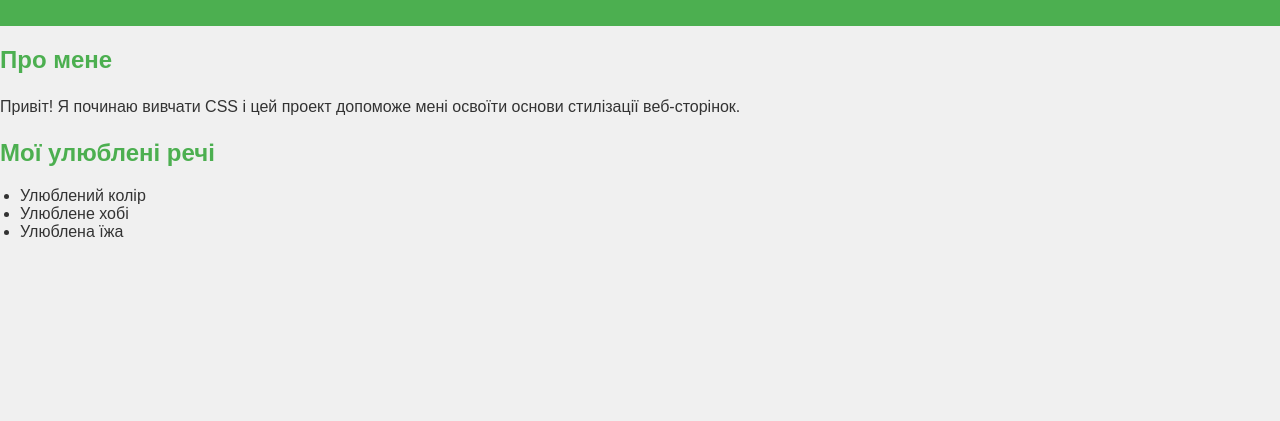
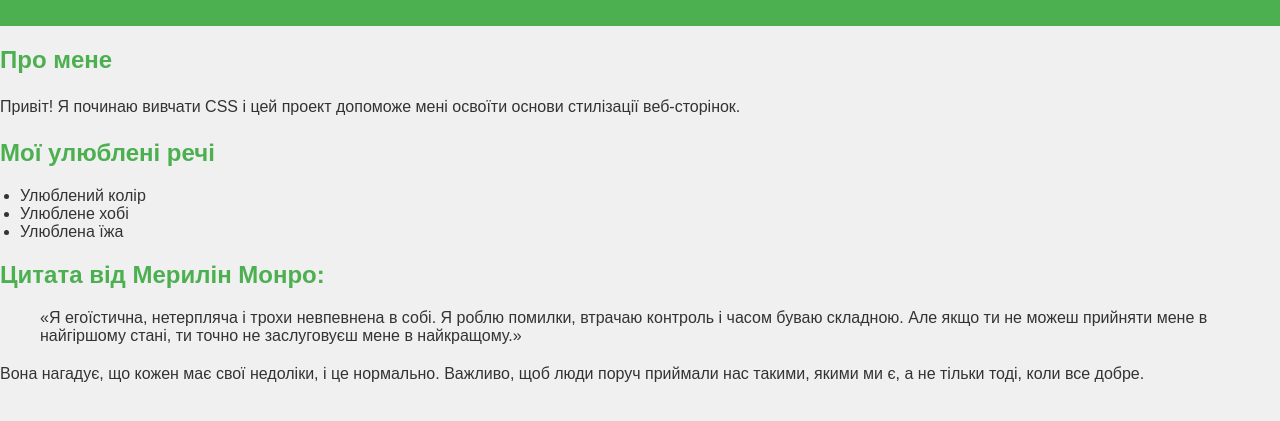
Before and after one commit to anastasiamalyka/It-21-MA-Web-technology, a plain HTML site: page Lab2/index.html in a window 1280 px wide. Shown: the part 113-534 px from the top of the page. Drawn offline with Linux system fonts and the light colour scheme.

Commit message:
Add quote section with Marilyn Monroe's quote
Added a new section with a quote from Marilyn Monroe and a related paragraph.

```diff
--- a/Lab2/index.html
+++ b/Lab2/index.html
@@ -4,7 +4,6 @@
   <meta charset="UTF-8">
   <meta name="viewport" content="width=device-width, initial-scale=1.0">
   <title>Лабораторна робота 2: Основи CSS</title>
-  <!-- Підключення зовнішнього CSS-файлу -->
   <link rel="stylesheet" href="styles.css">
 </head>
 <body>
@@ -24,6 +23,11 @@
         <li>Улюблена їжа</li>
       </ul>
     </section>
+    <section>
+      <h2>Цитата від Мерилін Монро:</h2>
+      <blockquote>«Я егоїстична, нетерпляча і трохи невпевнена в собі. Я роблю помилки, втрачаю контроль і часом буваю складною. Але якщо ти не можеш прийняти мене в найгіршому стані, ти точно не заслуговуєш мене в найкращому.»</blockquote>
+      <p>Вона нагадує, що кожен має свої недоліки, і це нормально. Важливо, щоб люди поруч приймали нас такими, якими ми є, а не тільки тоді, коли все добре.</p>
+    </section>
   </main>
 </body>
 </html>
```
